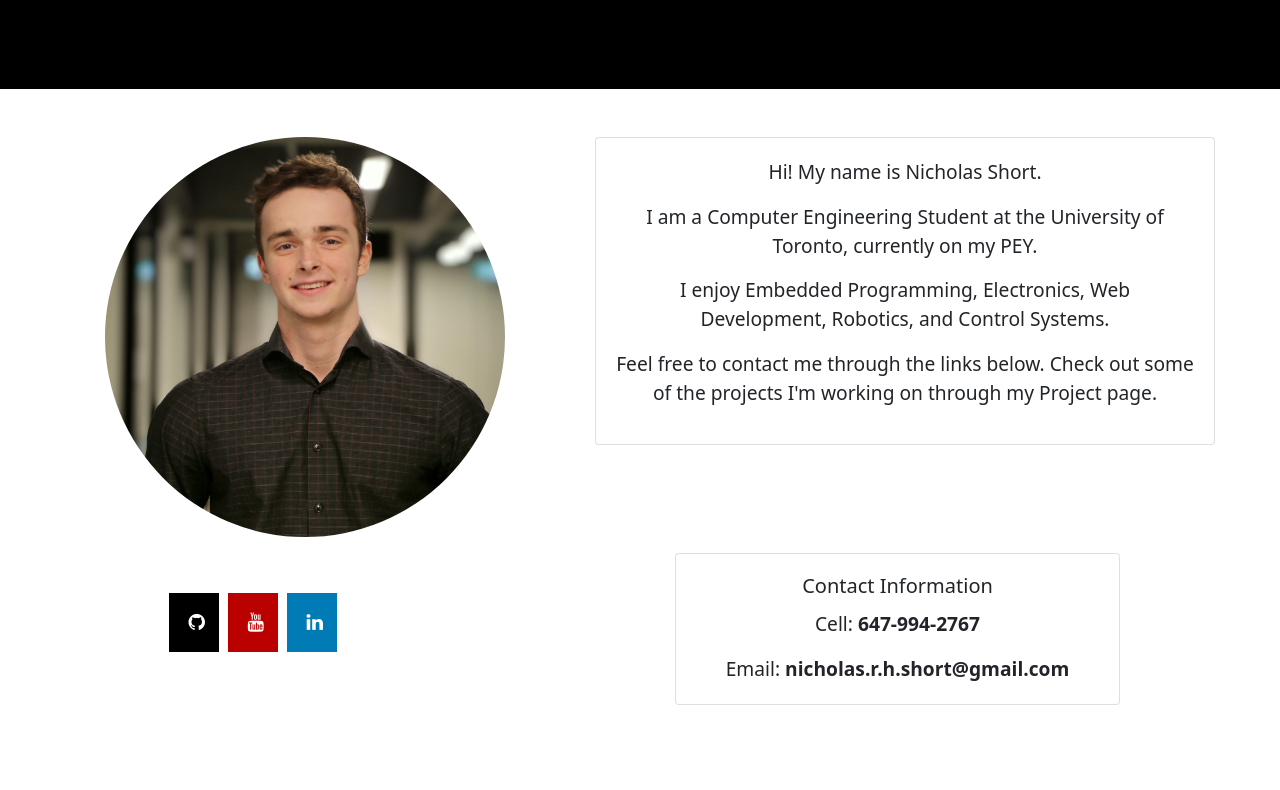
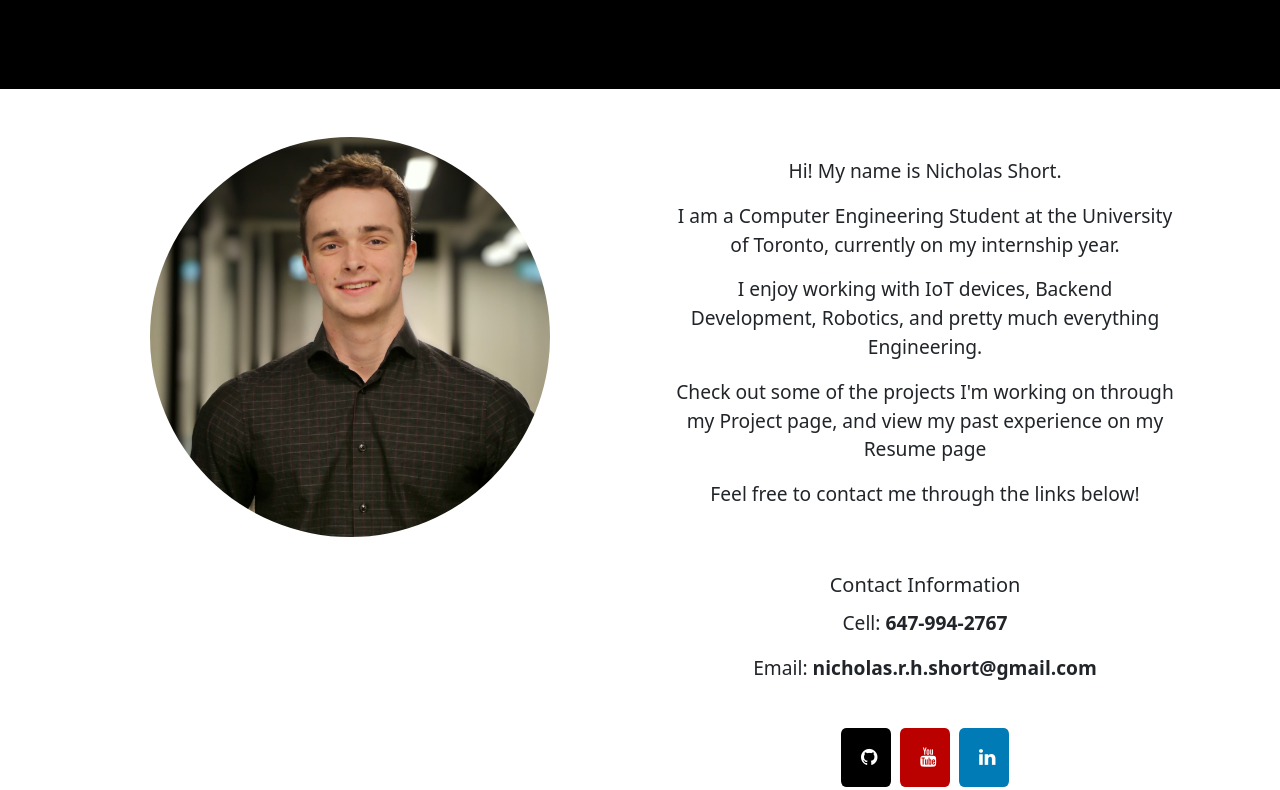
Before and after one commit to nicholasshort/Website, a plain HTML site: page public/index.html in a window 1280 px wide. Shown: the part 147-937 px from the top of the page. Drawn offline with nearby package versions, Linux system fonts and the light colour scheme.

Commit message:
Fixed navbar 3 bar functionality

```diff
--- a/public/index.html
+++ b/public/index.html
@@ -2,13 +2,21 @@
 <html>
 
 <head>
+
   <title>Home</title>
+
   <meta charset="UTF-8">
   <meta name="viewport" content="width=device-width, initial-scale=1, shrink-to-fit=no">
+
   <link href="https://stackpath.bootstrapcdn.com/bootstrap/4.5.0/css/bootstrap.min.css" rel="stylesheet">
+  <script src="https://stackpath.bootstrapcdn.com/bootstrap/4.5.0/js/bootstrap.min.js"></script>
+
   <link href="styles.css" rel="stylesheet" type="text/css">
   <link rel="stylesheet" href="https://cdnjs.cloudflare.com/ajax/libs/font-awesome/4.7.0/css/font-awesome.min.css">
   <link rel="icon" href="favicon.ico" />
+
+  <script src="script.js"></script>
+
 </head>
 
 <body>
@@ -16,7 +24,7 @@
     <nav class="navbar navbar-expand-lg navbar-light bg-light">
       <a class="navbar-brand" href="#">Nicholas Short</a>
       <button class="navbar-toggler" type="button" data-toggle="collapse" data-target="#navbarNav" aria-controls="navbarNav"
-        aria-expanded="false" aria-label="Toggle navigation">
+        aria-expanded="false" aria-label="Toggle navigation" onclick="toggleNavbar()">
         <span class="navbar-toggler-icon"></span>
       </button>
       <div class="collapse navbar-collapse" id="navbarNav">
@@ -37,20 +45,34 @@
 
   <main class="container mt-5">
     <div class="row">
-      <div class="col-12 col-md-12">
+      <div class="col-12 col-md-6">
         <img src="./images/Nicholas_Short-Photo.jpg" alt="Nicholas Short" id="photo" class="img-fluid rounded-circle mb-3">
+      </div>
+      <div class="col-12 col-md-6">
         <div class="card">
             <div class="card-body">
                 <p>Hi! My name is Nicholas Short.</p>
-                <p>I am a Computer Engineering Student at the University of Toronto, currently on my PEY.</p>
-                <p>I enjoy Embedded Programming, Electronics, Web Development, Robotics, and Control Systems.</p>
-                <p>Feel free to contact me through the links below. Check out some of the projects I'm working on through my Project page.</p>
+                <p>I am a Computer Engineering Student at the University of Toronto, currently on my internship year.</p>
+                <p>I enjoy working with IoT devices, Backend Development, Robotics, and pretty much everything Engineering.</p>
+                <p>Check out some of the projects I'm working on through my Project page, and view my past experience on my Resume page</p>
+                <p>Feel free to contact me through the links below!</p>
             </div>
         </div>
       </div>
     </div>
     <div class = "row">
-      <div class="col-12 col-md-3">
+      <div class="col-12 col-md-6 offset-md-6">
+        <div class="card">
+          <div class="card-body">
+            <h5 class="card-title">Contact Information</h5>
+            <p class="card-text">Cell: <b>647-994-2767</b></p>
+            <p class="card-text">Email: <b>nicholas.r.h.short@gmail.com</b></p>
+          </div>
+        </div>
+      </div>
+    </div>
+    <div class = "row">
+      <div class="col-12 col-md-6 offset-md-6">
         <div class="social-media-container">
           <div class="card-body">
             <div class="social-media-links">
@@ -61,15 +83,7 @@
           </div>
         </div>
       </div>
-      <div class="col-12 col-md-5 offset-md-3">
-        <div class="card">
-          <div class="card-body">
-            <h5 class="card-title">Contact Information</h5>
-            <p class="card-text">Cell: <b>647-994-2767</b></p>
-            <p class="card-text">Email: <b>nicholas.r.h.short@gmail.com</b></p>
-          </div>
-        </div>
-      </div>
+    </div>
     </div>
     </div>
    </div>
--- a/public/styles.css
+++ b/public/styles.css
@@ -1,5 +1,4 @@
 body {
-    margin: 0;
     background-color: #fff;
     font-family: 'system-ui', '-apple-system', 'BlinkMacSystemFont', 'Segoe UI', 'Roboto', 'Oxygen', 'Ubuntu', 'Cantarell', 'Open Sans', 'Helvetica Neue', sans-serif;
 }
@@ -11,19 +10,17 @@ main {
 
 .container{
     text-align: center;
-    margin: 90px;
 }
 
-.social-media-links {
-    padding-top: 15px;
-    padding-left: 40px;
+.card {
+    border: none;
+    box-shadow: none;
 }
 
 #photo{
-    float: left;
-    margin-right: 90px;
+    margin-right: 10px;
     margin-bottom: 30px;
-    width: 50%;
+    width: 80%;
     max-width: 400px;
     max-height: 400px;
 }
@@ -63,7 +60,6 @@ h3 {
 nav {
     display: flex;
     justify-content: center;
-    width: 50%;
     margin: 90px auto;
 }
 
@@ -98,10 +94,11 @@ nav a:hover{
     text-align: center;
     text-decoration: none;
     margin: 5px 2px;
+    border-radius: 10%;
 }
 
 .fa:hover {
-    opacity: 0.7;
+    opacity: 0.9;
 }
 
 .fa-linkedin {
```
Also changed, not shown: public/projects.html (+4 -3 lines), 3 other files.
